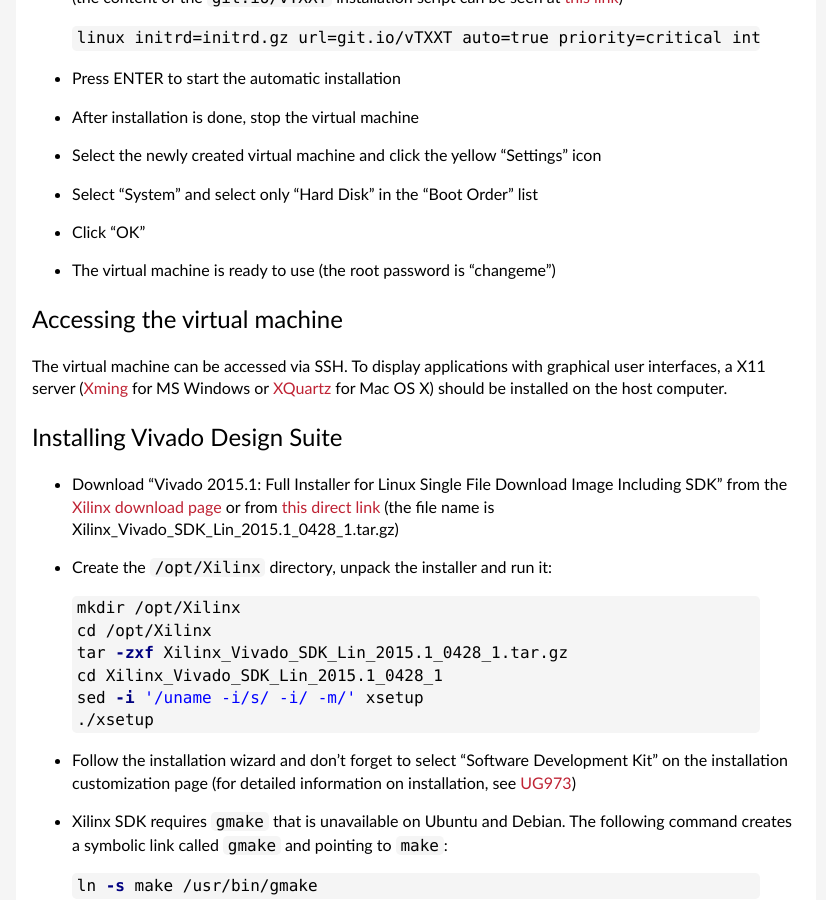
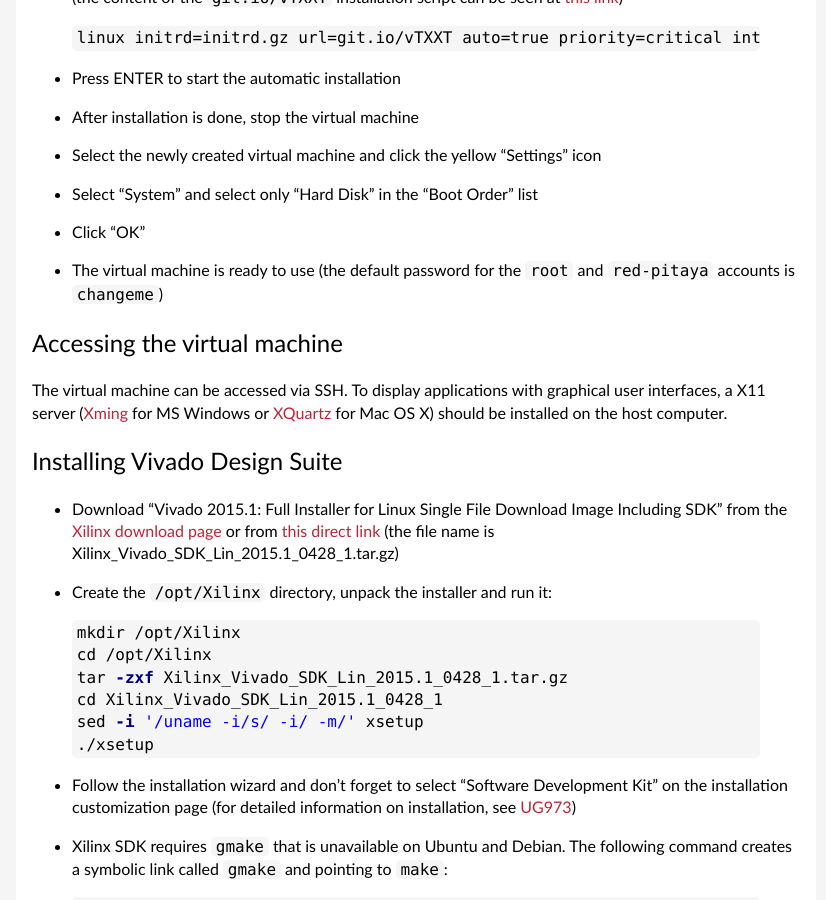
Before and after one commit to pavel-demin/red-pitaya-notes, a Jekyll site: the page built from development-machine.md, in a window 1280 px wide and 900 px high, scrolled down 1298 px. Shown: the whole window, without its empty margins (224-1050 px from the left). Built offline with Jekyll 4.4.1, drawn with Linux system fonts in a browser that asks for light colours.

Commit message:
add information about red-pitaya account

```diff
--- a/development-machine.md
+++ b/development-machine.md
@@ -75,7 +75,7 @@
 
 - Click "OK"
 
-- The virtual machine is ready to use (the root password is "changeme")
+- The virtual machine is ready to use (the default password for the `root` and `red-pitaya` accounts is `changeme`)
 
 Accessing the virtual machine
 -----
```
